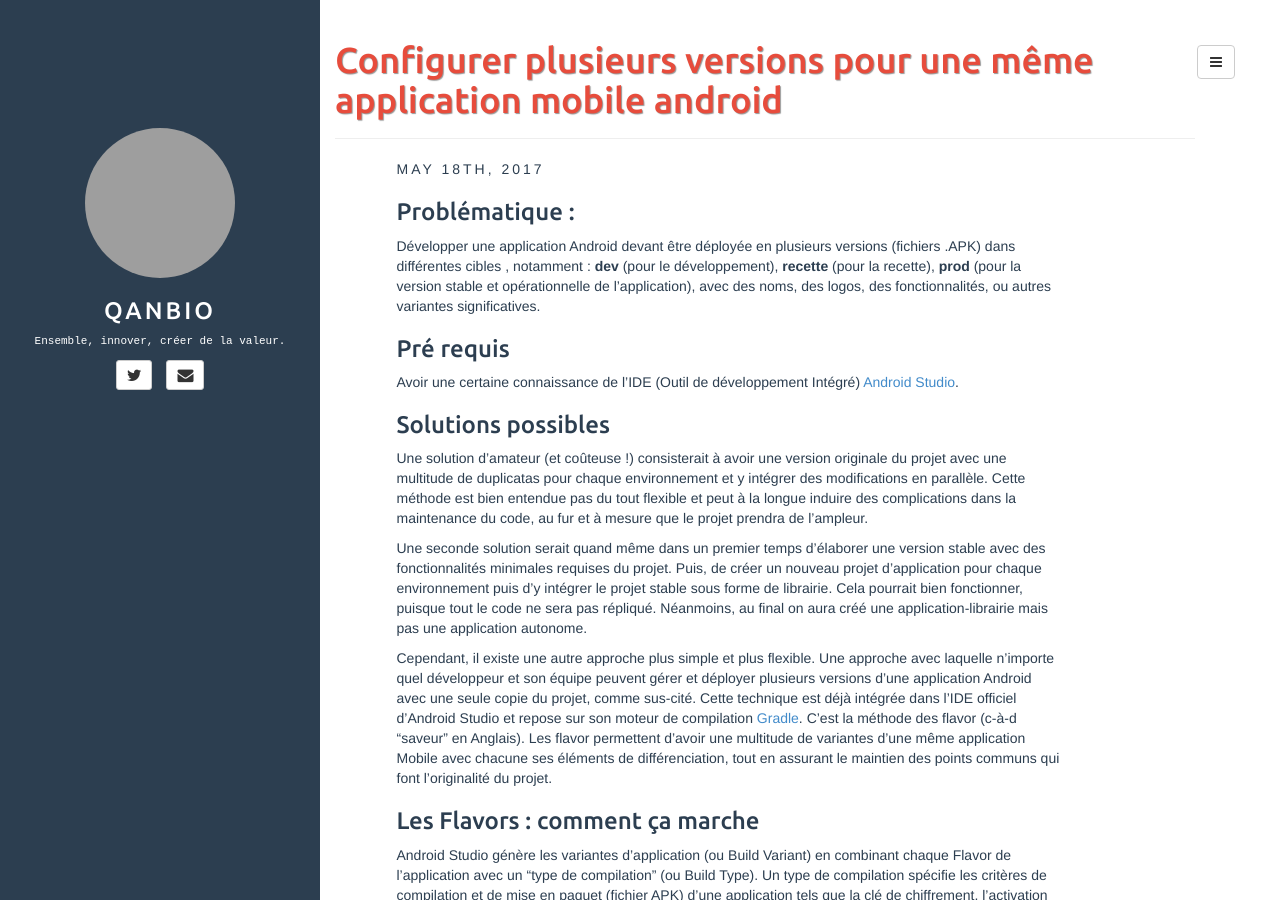
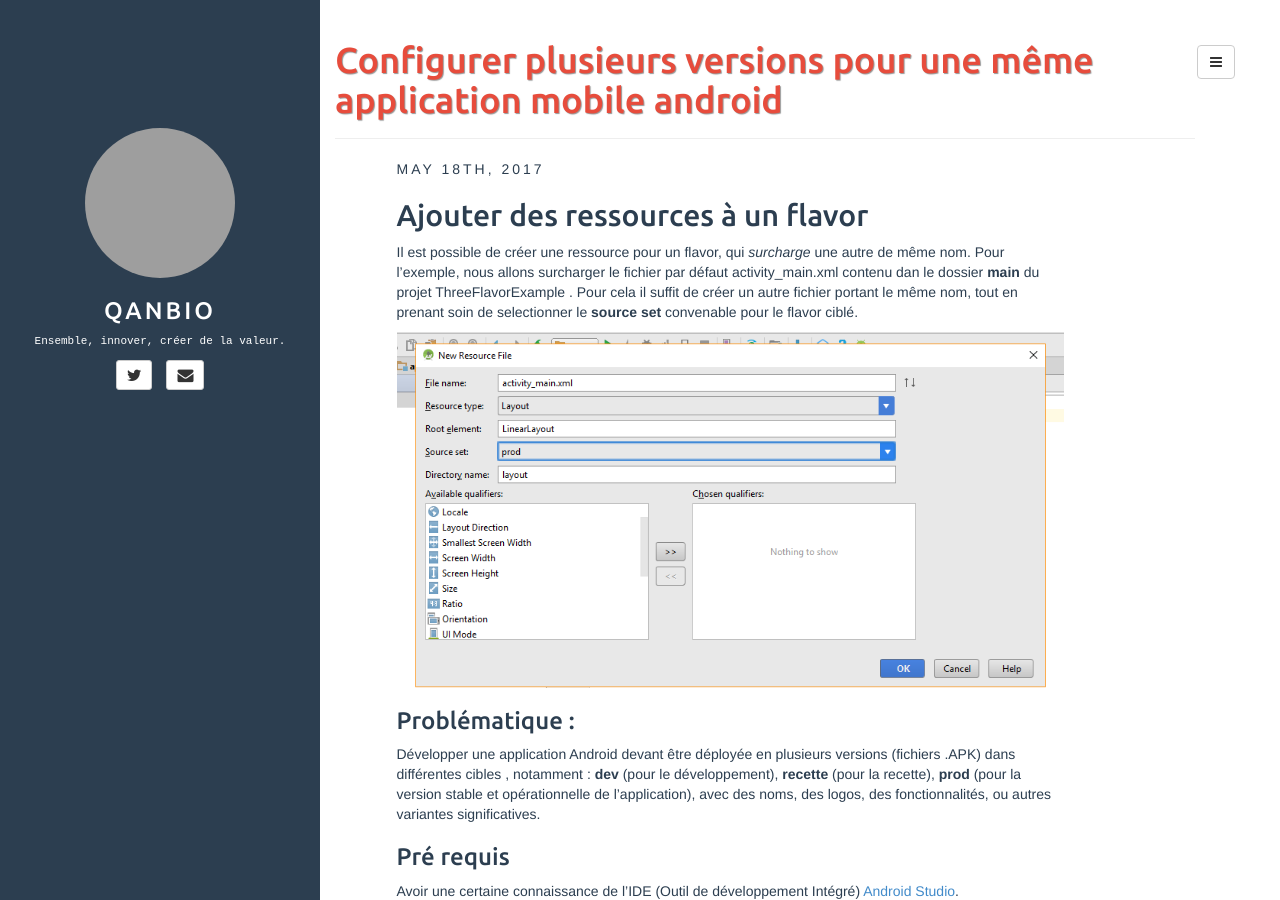
Before and after one commit to qanbio/blog, a Jekyll site: the page built from _posts/2017-05-18-configurer-plusieurs-versions-pour-une-meme-application-mobile-android.md, in a window 1280 px wide and 900 px high. Built offline with Jekyll 4.4.1, drawn with Linux system fonts in a browser that asks for light colours; comment, search, counter and statistics services are not loaded; some of the changed text lies outside the part shown; grey boxes are pictures that could not be loaded.

Commit message:
debogage

```diff
--- a/_posts/2017-05-18-configurer-plusieurs-versions-pour-une-meme-application-mobile-android.md
+++ b/_posts/2017-05-18-configurer-plusieurs-versions-pour-une-meme-application-mobile-android.md
@@ -8,6 +8,13 @@ comments: true
 fullview: false
 description: Ce post est un aide-mémoire pour gérer le déploiement de plusieurs versions d'une même application Android avec Android Studio.
 ---
+
+
+## Ajouter des ressources à un flavor
+Il est possible de créer une ressource pour un flavor, qui *surcharge* une autre de même nom. Pour l’exemple, nous allons surcharger le fichier par défaut activity_main.xml  contenu dan le dossier  **main** du projet ThreeFlavorExample . Pour cela il suffit de créer un autre fichier portant le même nom, tout en prenant soin de selectionner le **source set** convenable pour le flavor ciblé.
+
+![ajouter un fichier ressource au flavor](../../../../assets/media/2017-05-18-configurer-plusieurs-versions-pour-une-meme-application-mobile-android/add_flavor_resource.png "ajouter un fichier ressource au flavor")
+
 ### Problématique :
 Développer une application Android devant être déployée en plusieurs versions (fichiers .APK) dans différentes cibles , notamment : **dev** (pour le développement), **recette** (pour la recette), **prod** (pour la version stable et opérationnelle de l’application), avec des noms, des logos, des fonctionnalités, ou autres variantes significatives.
 
@@ -94,9 +101,3 @@ Dans le cadre du présent tutoriel, nous avons créé trois flavors pour notre p
 
 On peut bien créer les flavors au début ou pendant le développement du projet.
 Par défaut, il y a un dossier main qui contient les fichiers du projet. Le principe est d’avoir un dossier unique pour chaque flavor créé, de sorte à y mettre toutes les ressources spécifiques au flavor.
-
-
-## Ajouter des ressources à un flavor
-Il est possible de créer une ressource pour un flavor, qui *surcharge* une autre de même nom. Pour l’exemple, nous allons surcharger le fichier par défaut activity_main.xml  contenu dan le dossier  **main** du projet ThreeFlavorExample . Pour cela il suffit de créer un autre fichier portant le même nom, tout en prenant soin de selectionner le **source set** convenable pour le flavor ciblé.
-
-![ajouter un fichier ressource au flavor](../../../../assets/media/2017-05-18-configurer-plusieurs-versions-pour-une-meme-application-mobile-android/add_flavor_resource.png "ajouter un fichier ressource au flavor")
```
